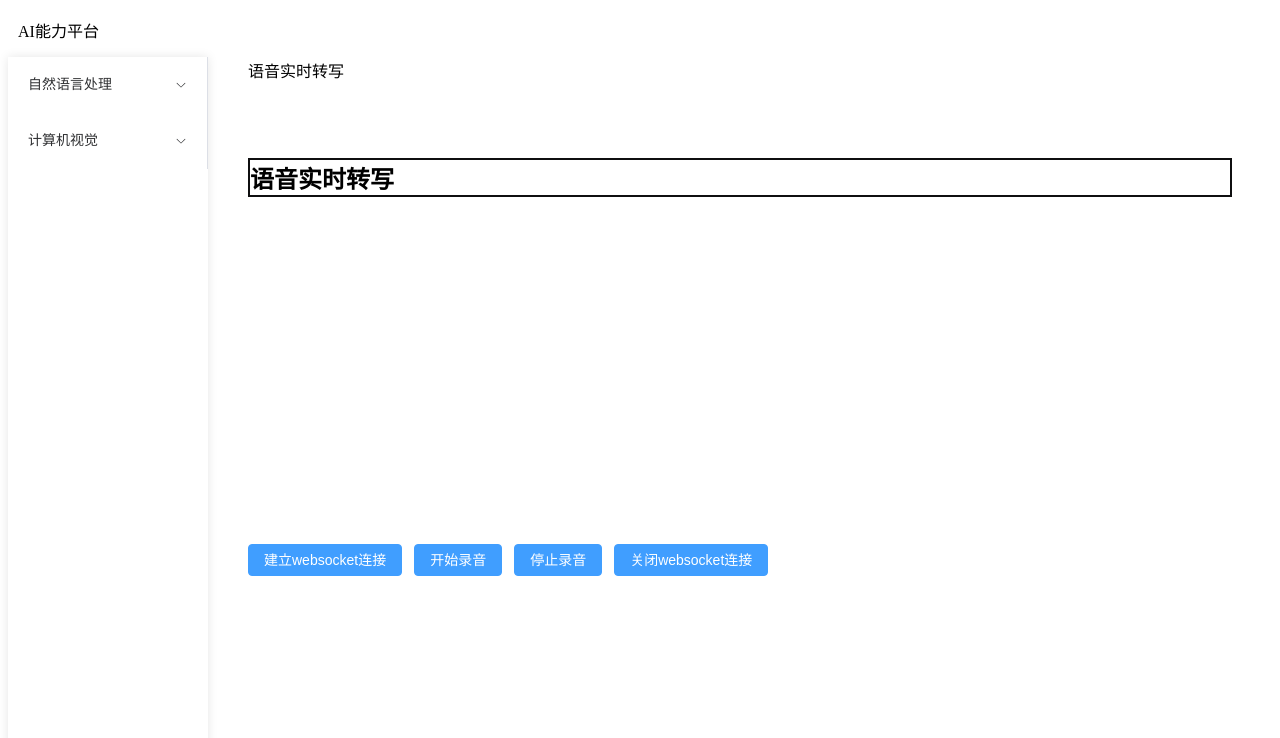
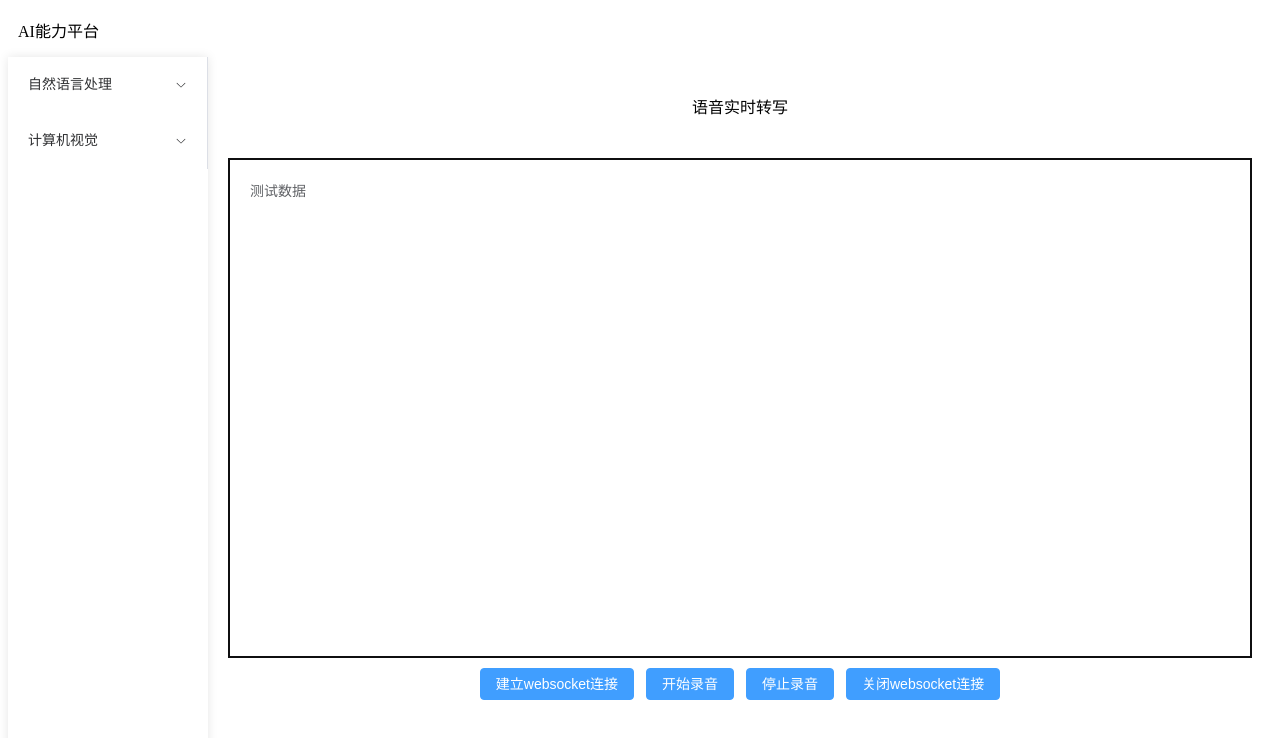
Before and after one commit to ai-ability-platform/front, a Vue app: page /nlp/real-time-transcribe in a window 1280 px wide. Shown: the top 738 px of the page. Built offline with nearby package versions, Linux system fonts and the light colour scheme.

Commit message:
update real-time-transcribe template

```diff
--- a/src/views/nlp/real-time-transcribe/index.vue
+++ b/src/views/nlp/real-time-transcribe/index.vue
@@ -63,20 +63,23 @@ const websocketClose = () => {
         websocket.value.close();
     }
 };
+
+const test = ref('测试数据')
+
 </script>
 
 <template>
     <el-container>
-        <el-header>
+        <el-header style="height: 100px; line-height: 100px; text-align: center">
             语音实时转写
         </el-header>
-        <el-main>
-            <h2 style="border: 2px solid #0f0f10; height: 100% ">
-                语音实时转写
-            </h2>
+        <el-main style="height: 500px; border: 2px solid #0f0f10;">
+            <el-text v-model="test">
+                {{ test }}
+            </el-text>
         </el-main>
 
-        <el-footer style="margin-top: 30%">
+        <el-footer style="margin-top: 1%; text-align: center">
             <el-button type="primary" @click="websocketOpen">建立websocket连接</el-button>
             <el-button type="primary" @click="recStart">开始录音</el-button>
             <el-button type="primary" @click="recStop">停止录音</el-button>
```
